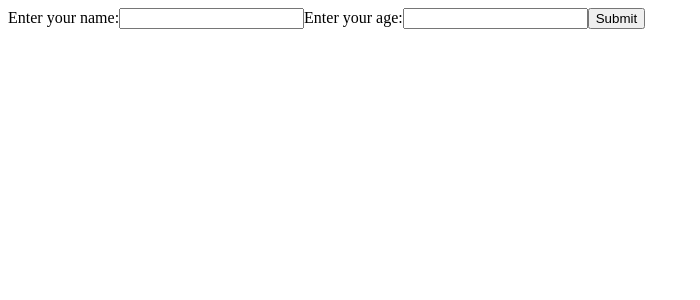
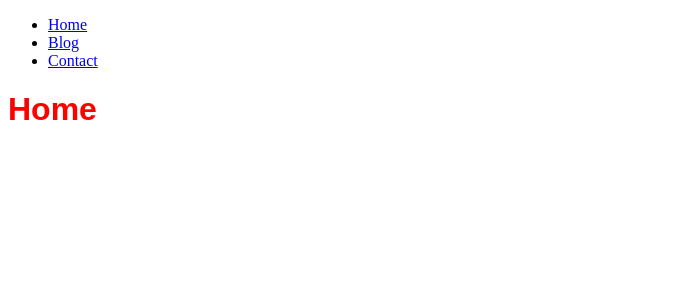
Before and after one commit to MaaikeBommerson/react-native, a React (Create React App) app: page / in a window 1280 px wide. Shown: the top 300 px of the page, without its empty margins (0-700 px from the left). Built offline with nearby package versions, Linux system fonts and the light colour scheme.

Commit message:
URL Params (#11)

```diff
--- a/package.json
+++ b/package.json
@@ -8,6 +8,7 @@
     "@testing-library/user-event": "^13.5.0",
     "react": "^18.2.0",
     "react-dom": "^18.2.0",
+    "react-router-dom": "^6.8.2",
     "react-scripts": "5.0.1",
     "web-vitals": "^2.1.4"
   },
--- a/src/App.js
+++ b/src/App.js
@@ -1,29 +1,25 @@
-import { useEffect, useState } from 'react'
+import {BrowserRouter, Routes, Route } from "react-router-dom"
+import Menu from "./views/Menu"
+import Home from "./views/Home"
+import Blog from "./views/Blog"
+import Contact from "./views/Contact"
+import Path from "./views/Path"
+
+import NotFound from "./views/NotFound"
 
 const App = () => {
-    const [inputs, setInputs] = useState({});
-
-    const handleChange = (event) => {
-      const name = event.target.name;
-      const value = event.target.value;
-      setInputs(values => ({...values, [name]: value}))
-    }
-
-    const handleSubmit = (event) => {
-      event.preventDefault();
-      console.log(inputs);
-    }
-
     return(
-        <form onSubmit={handleSubmit}>
-          <label>Enter your name:
-            <input type="text" name="username" value={inputs.username || ""} onChange={handleChange} />
-          </label>
-          <label>Enter your age:
-            <input type="number" name="age" value={inputs.age || ""} onChange={handleChange} />
-          </label>
-          <input type="Submit" />
-        </form>
+       <BrowserRouter>
+          <Routes>
+           <Route path="/" element={<Menu />}>
+                <Route index element={<Home />} />
+                <Route path="blog" element={<Blog />} />
+                <Route path="contact" element={<Contact />} />
+                <Route path="/data/:slug/:id" element={<Path />} />
+                <Route path="*" element={<NotFound />} />
+            </Route>
+         </Routes>
+       </BrowserRouter>
     )
 }
 
--- /dev/null
+++ b/src/views/Blog.js
@@ -0,0 +1,7 @@
+const Blog = () => {
+    return(
+        <div><h1>Blog</h1></div>
+    )
+}
+
+export default Blog
--- /dev/null
+++ b/src/views/Contact.js
@@ -0,0 +1,7 @@
+const Contact = () => {
+    return(
+        <div><h1>Contact</h1></div>
+    )
+}
+
+export default Contact
--- /dev/null
+++ b/src/views/Home.js
@@ -0,0 +1,7 @@
+const Home = () => {
+    return(
+        <div><h1>Home</h1></div>
+    )
+}
+
+export default Home
--- /dev/null
+++ b/src/views/Menu.js
@@ -0,0 +1,18 @@
+import {Outlet, Link} from "react-router-dom";
+
+const Menu = () => {
+    return(
+        <>
+        <nav>
+            <ul>
+                <li><Link to="/">Home</Link></li>
+                <li><Link to="/blog">Blog</Link></li>
+                <li><Link to="/contact">Contact</Link></li>
+            </ul>
+        </nav>
+        <Outlet />
+        </>
+    )
+}
+
+export default Menu
--- /dev/null
+++ b/src/views/NotFound.js
@@ -0,0 +1,7 @@
+const NotFound = () => {
+    return(
+        <div><h1>Not Found</h1></div>
+    )
+}
+
+export default NotFound
--- /dev/null
+++ b/src/views/Path.js
@@ -0,0 +1,19 @@
+import { useParams } from "react-router-dom"
+import {useEffect} from "react"
+
+const Path = () => {
+
+    let { id, slug } = useParams()
+
+    useEffect(() => {
+        alert(`ID: ${id} SLUG: ${slug}`)
+    }, [id])
+
+    return(
+        <div>
+            <h1>{slug} : {id}</h1>
+        </div>
+    )
+}
+
+export default Path
```
Also changed, not shown: 1 other file (tests, documents, lock files or other folders).
